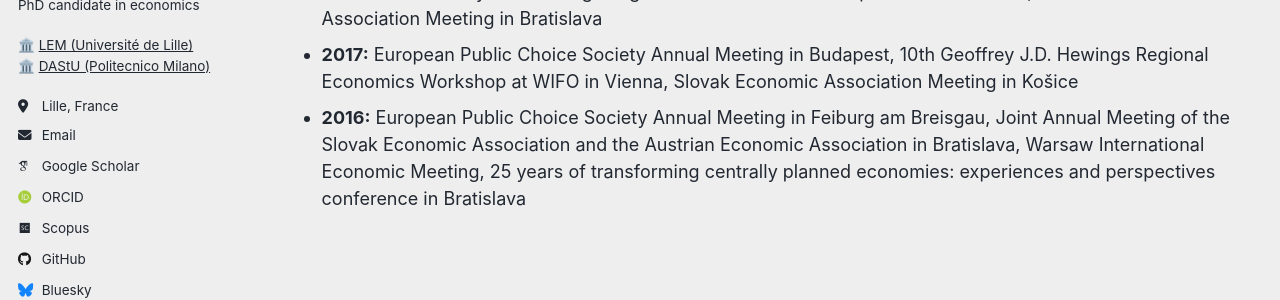
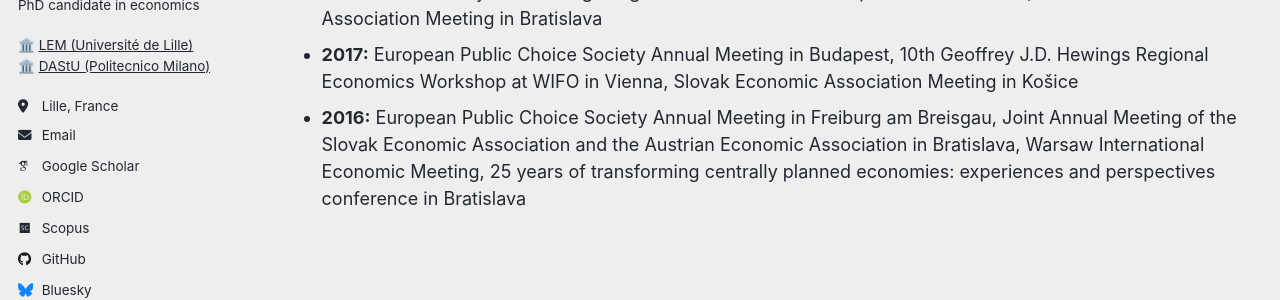
Before and after one commit to martinhulenyi/martinhulenyi.github.io, a Jekyll site: the page built from _pages/cv.md, in a window 1280 px wide and 900 px high, scrolled down 4106 px. Shown: the part 280-580 px from the top of the window. Built offline with Jekyll 4.4.1, drawn with Linux system fonts in a browser that asks for light colours; some web fonts are replaced; a script that is not in the unit is left out.

Commit message:
Update cv.md

```diff
--- a/_pages/cv.md
+++ b/_pages/cv.md
@@ -122,4 +122,4 @@ redirect_from:
 * **2019:** Czech Economic Society and Slovak Economic Association Meeting in Brno
 * **2018:** 11th Geoffrey J.D. Hewings Regional Economics Workshop at WIFO in Vienna, Slovak Economic Association Meeting in Bratislava
 * **2017:** European Public Choice Society Annual Meeting in Budapest, 10th Geoffrey J.D. Hewings Regional Economics Workshop at WIFO in Vienna, Slovak Economic Association Meeting in Košice
-* **2016:** European Public Choice Society Annual Meeting in Feiburg am Breisgau, Joint Annual Meeting of the Slovak Economic Association and the Austrian Economic Association in Bratislava, Warsaw International Economic Meeting, 25 years of transforming centrally planned economies: experiences and perspectives conference in Bratislava
+* **2016:** European Public Choice Society Annual Meeting in Freiburg am Breisgau, Joint Annual Meeting of the Slovak Economic Association and the Austrian Economic Association in Bratislava, Warsaw International Economic Meeting, 25 years of transforming centrally planned economies: experiences and perspectives conference in Bratislava
```
